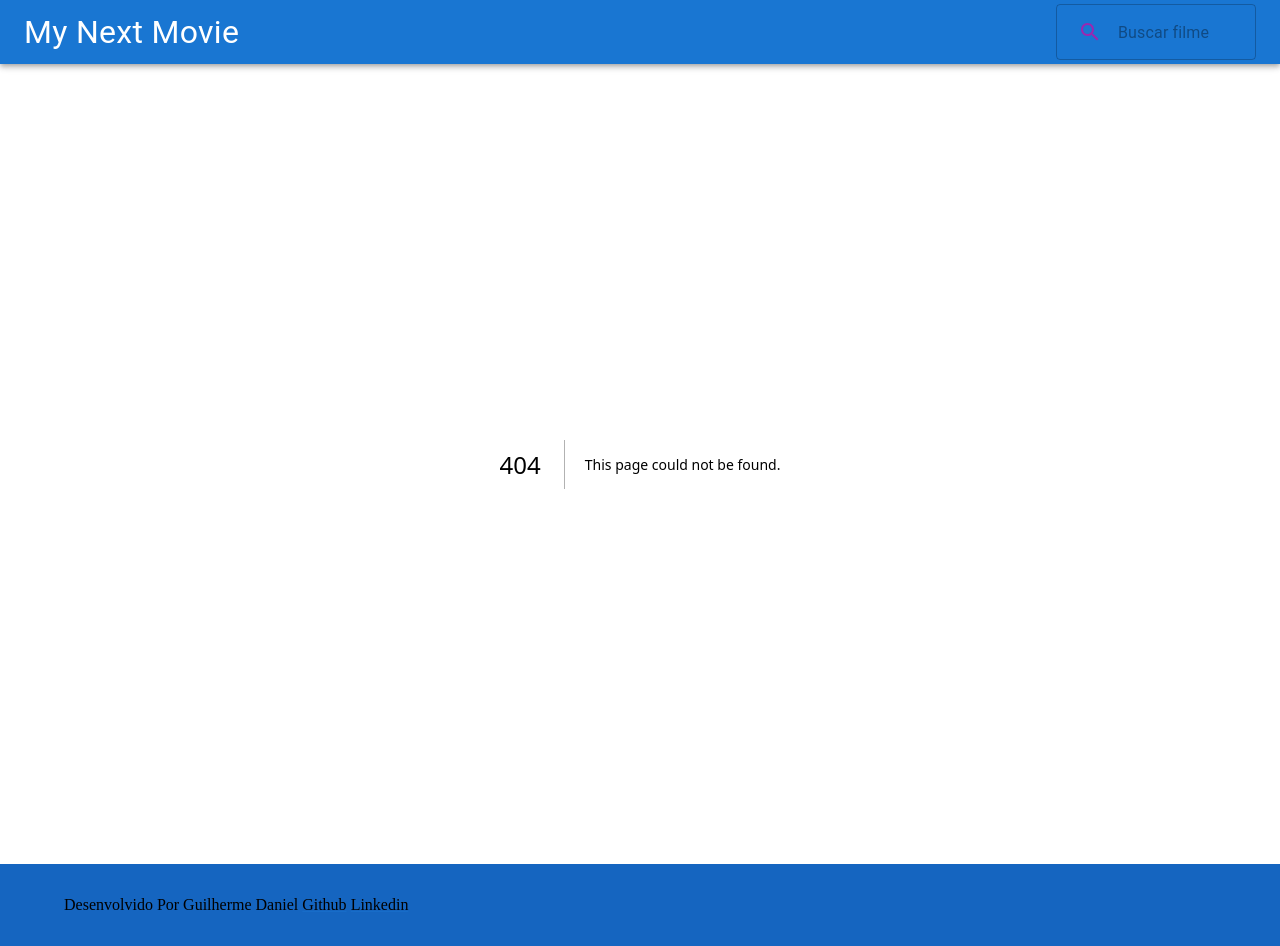
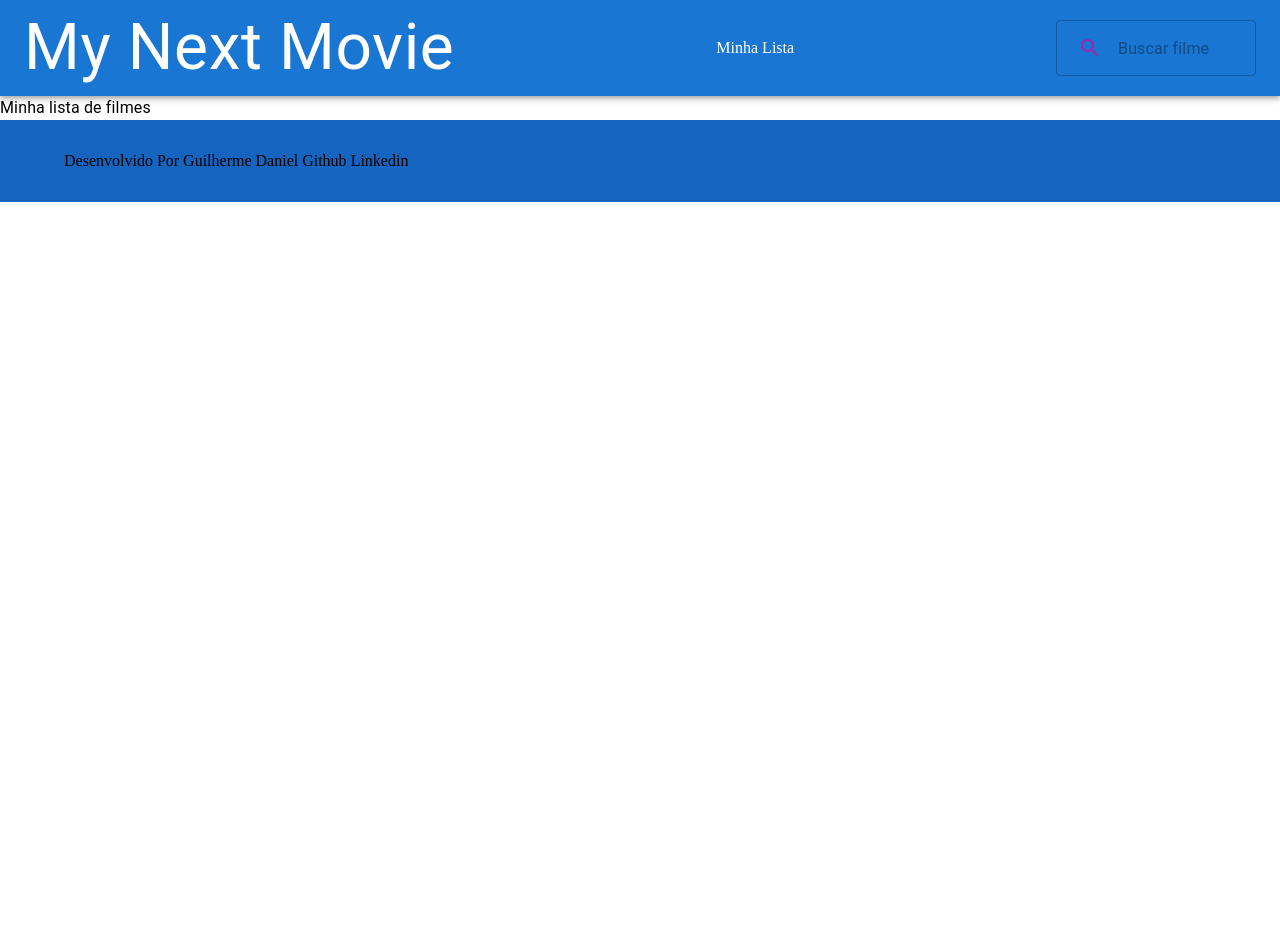
Before and after one commit to guidani/my-next-movie, a Next.js app: page /my-list in a window 1280 px wide. Before the commit this address had no page. After the commit the page ends 800 px from the top, so only its background shows below. Built offline with nearby package versions, Linux system fonts and the light colour scheme.

Commit message:
criado link para página da minha lista

```diff
--- a/src/components/navbar.tsx
+++ b/src/components/navbar.tsx
@@ -4,6 +4,7 @@ import {
   Box,
   IconButton,
   InputAdornment,
+  Link,
   Toolbar,
   Typography,
 } from "@mui/material";
@@ -15,9 +16,16 @@ const Navbar = () => {
       <AppBar component="nav" position="static">
         <Toolbar>
           <Box flexGrow="1">
-            <Typography component="h6" fontSize="2rem">
-              My Next Movie
+            <Typography component="h6" fontSize={{ xs: "1rem", md: "4rem" }}>
+              <Link href="/" color="inherit" underline="none">
+                My Next Movie
+              </Link>
             </Typography>
+          </Box>
+          <Box flexGrow={1}>
+            <Link href="/my-list" underline="none" sx={{ color: "white" }}>
+              Minha Lista
+            </Link>
           </Box>
           <Box
             component="form"
--- a/src/pages/_document.tsx
+++ b/src/pages/_document.tsx
@@ -3,13 +3,8 @@ import { Head, Html, Main, NextScript } from "next/document";
 export default function Document() {
   return (
     <Html lang="en">
-      <Head>
-        <meta name="description" content="Generated by create next app" />
-        <meta name="viewport" content="width=device-width, initial-scale=1" />
-        <link rel="icon" href="/favicon.ico" />
-        <meta name="author" content="Guilherme Daniel" />
-        <meta name="description" content="Made with next.js" />
-      </Head>
+      <Head />
+
       <body>
         <Main />
         <NextScript />
--- a/src/pages/index.tsx
+++ b/src/pages/index.tsx
@@ -28,6 +28,11 @@ export default function Home({
     <>
       <Head>
         <title>My Next Movie</title>
+        <meta name="description" content="Generated by create next app" />
+        <meta name="viewport" content="width=device-width, initial-scale=1" />
+        <link rel="icon" href="/favicon.ico" />
+        <meta name="author" content="Guilherme Daniel" />
+        <meta name="description" content="Made with next.js" />
       </Head>
       <main>
         <Container>
--- /dev/null
+++ b/src/pages/my-list/index.tsx
@@ -0,0 +1,11 @@
+import { Typography } from "@mui/material";
+
+const MyList = () => {
+  return (
+    <main>
+      <Typography>Minha lista de filmes</Typography>
+    </main>
+  );
+};
+
+export default MyList;
```
